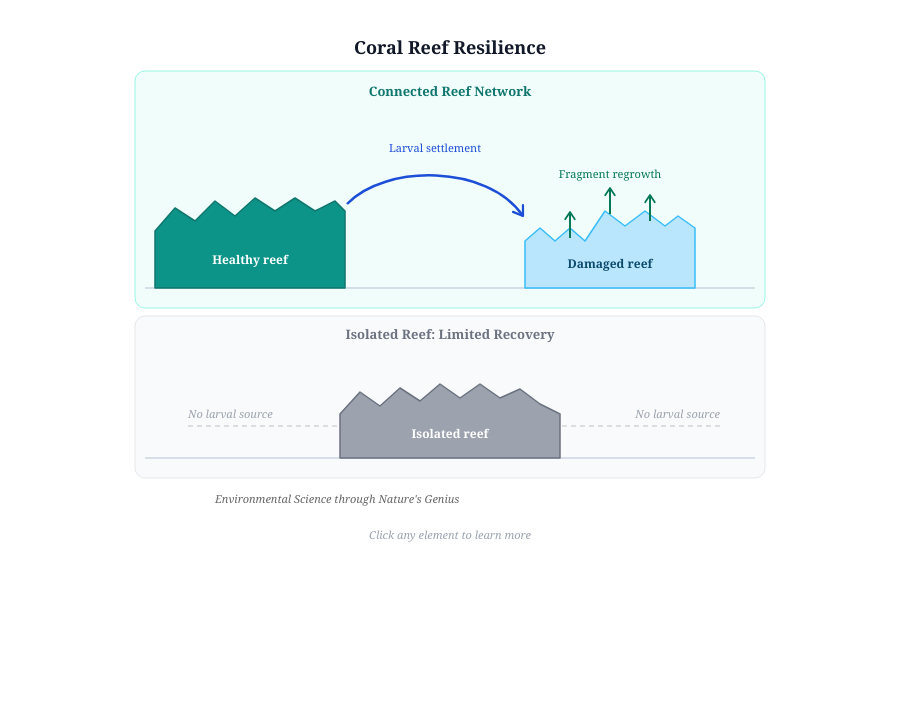
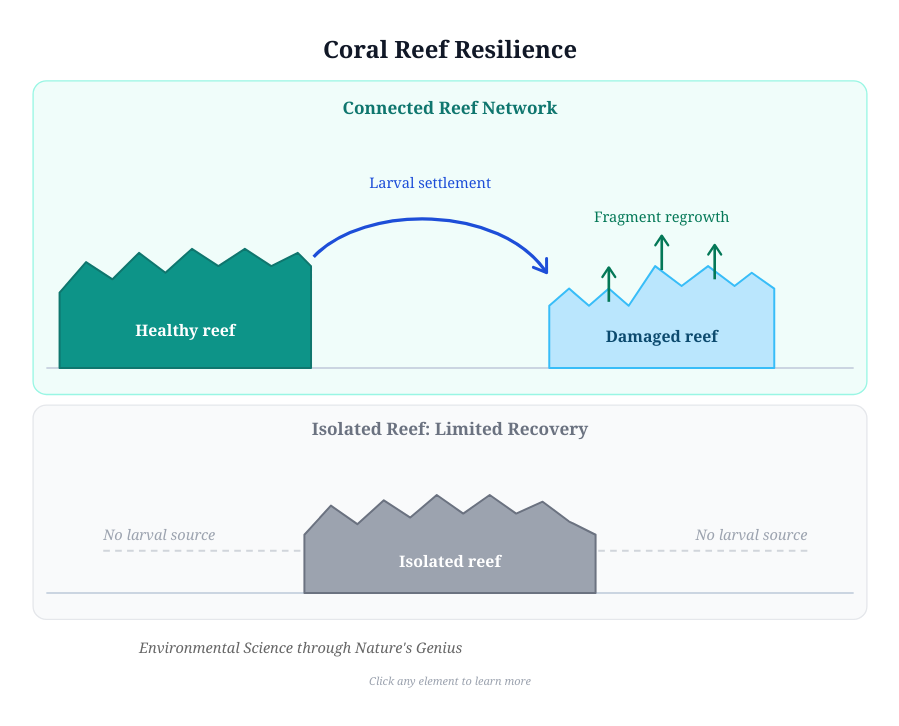
Before and after one commit to TSuchocki668/CAESNG0202-Coral-Recovery, a plain HTML site: page index.html in a window 1280 px wide. Shown: the whole page, without its empty margins (190-1089 px from the left). Drawn offline with Linux system fonts and the light colour scheme.

Commit message:
Update index.html

```diff
--- a/index.html
+++ b/index.html
@@ -1,6 +1,6 @@
 <style>
-  body { margin: 0; padding: 16px; font-family: Georgia, serif; background: #fff; }
-  svg { display: block; margin: 0 auto; max-width: 680px; width: 100%; }
+  body { margin: 0; padding: 8px; font-family: Georgia, serif; background: #fff; }
+  svg { display: block; margin: 0 auto; max-width: 900px; width: 100%; }
   .reef-node { cursor: pointer; }
   .reef-node:hover .glow-target { filter: drop-shadow(0 0 9px rgba(13,148,136,0.7)); }
   .arrow-node { cursor: pointer; }
@@ -52,7 +52,7 @@
   </div>
 </div>
 
-<svg viewBox="0 0 680 505" xmlns="http://www.w3.org/2000/svg">
+<svg viewBox="0 0 680 498" xmlns="http://www.w3.org/2000/svg">
   <defs>
     <marker id="arr-blue" viewBox="0 0 10 10" refX="8" refY="5" markerWidth="6" markerHeight="6" orient="auto">
       <path d="M2 1L8 5L2 9" fill="none" stroke="#1d4ed8" stroke-width="1.5" stroke-linecap="round" stroke-linejoin="round"/>
```
